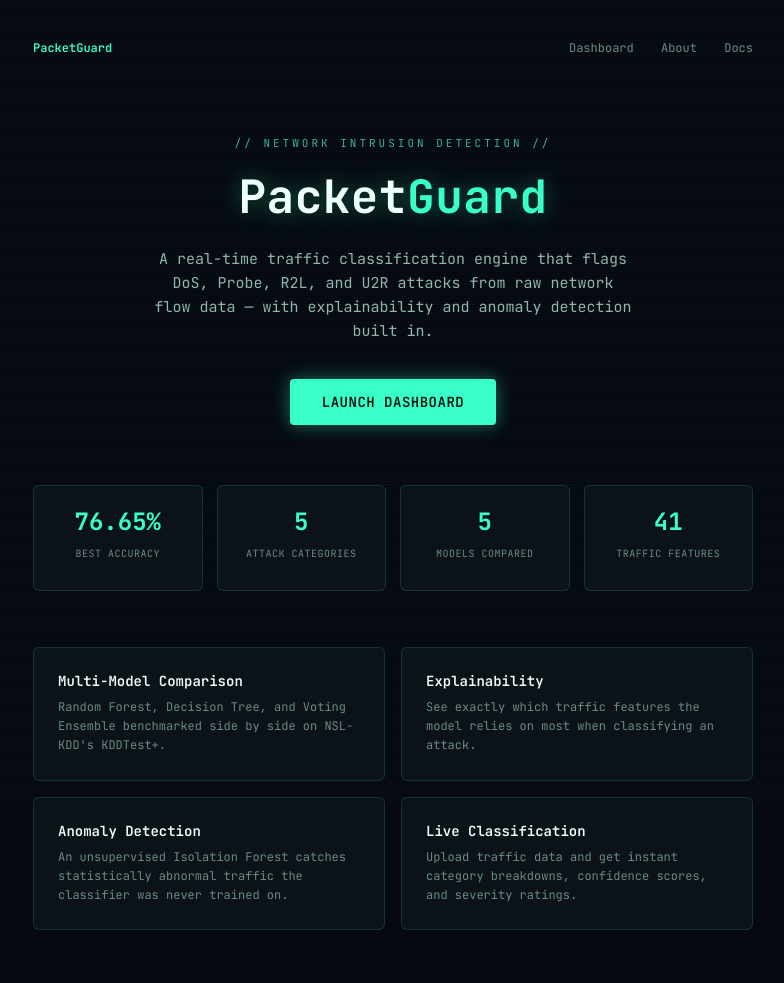
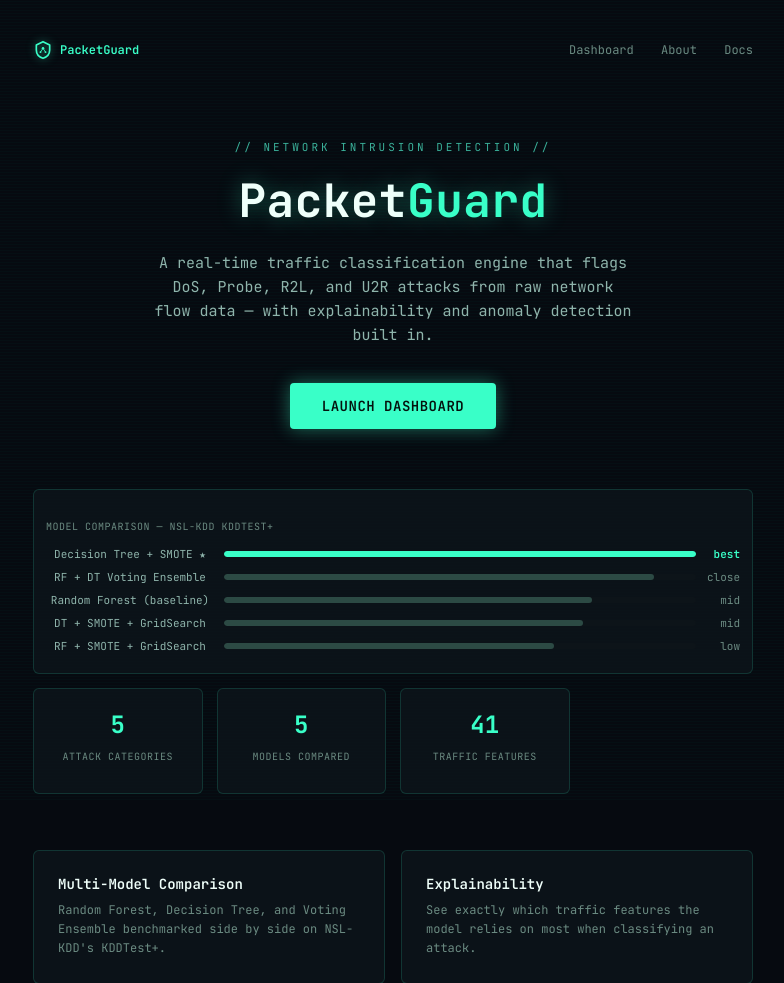
Before and after one commit to Ananya5105/PacketGuard, a Flask app: page / in a window 1280 px wide. Shown: the top 983 px of the page, without its empty margins (247-1031 px from the left). Run offline with Flask 3, Linux system fonts and the light colour scheme; parts of the project's set-up code (start-up, migrations or seed data) failed here and were passed over.

Commit message:
Add landing, about, docs pages

```diff
--- a/templates/landing.html
+++ b/templates/landing.html
@@ -30,7 +30,23 @@
         nav { display: flex; justify-content: space-between; align-items: center; font-size: 12px; margin-bottom: 80px; }
         nav a { color: #6B8B82; text-decoration: none; margin-left: 20px; }
         nav a.active { color: #39FFC8; }
-        .brand { color: #39FFC8 !important; font-weight: 600; margin-left: 0 !important; }
+        .brand { color: #39FFC8 !important; font-weight: 600; margin-left: 0 !important; display: flex; align-items: center; gap: 7px; }
+        .brand svg { flex-shrink: 0; filter: drop-shadow(0 0 4px rgba(57,255,200,0.5)); }
+
+        .compare-stat {
+            grid-column: 1 / -1;
+            text-align: left;
+            padding: 22px 24px;
+        }
+        .compare-stat .stat-label { text-align: left; margin-bottom: 14px; }
+        .mm-row { display: flex; align-items: center; gap: 10px; font-size: 11px; margin-bottom: 9px; }
+        .mm-row:last-child { margin-bottom: 0; }
+        .mm-name { width: 168px; color: #8FB5AC; flex-shrink: 0; }
+        .mm-track { flex: 1; height: 6px; border-radius: 999px; background: #0D1419; overflow: hidden; }
+        .mm-fill { height: 100%; border-radius: 999px; background: #2C4A44; }
+        .mm-fill.best { background: #39FFC8; box-shadow: 0 0 8px rgba(57,255,200,0.6); }
+        .mm-pct { width: 34px; text-align: right; color: #6B8B82; flex-shrink: 0; }
+        .mm-pct.best { color: #39FFC8; font-weight: 600; }
 
         .hero { text-align: center; margin-bottom: 60px; }
         .eyebrow {
@@ -82,7 +98,16 @@
 <body>
 <div class="wrap">
     <nav>
-        <a href="/" class="brand">PacketGuard</a>
+        <a href="/" class="brand">
+            <svg width="20" height="20" viewBox="0 0 24 24" fill="none" stroke="#39FFC8" stroke-width="2" stroke-linecap="round" stroke-linejoin="round">
+                <path d="M12 2l8 4v6c0 5-3.5 8.5-8 10-4.5-1.5-8-5-8-10V6l8-4z"/>
+                <circle cx="12" cy="10" r="1.5" fill="#39FFC8" stroke="none"/>
+                <circle cx="9" cy="14.5" r="1.1" fill="#39FFC8" stroke="none"/>
+                <circle cx="15" cy="14.5" r="1.1" fill="#39FFC8" stroke="none"/>
+                <path d="M12 10L9 14.5M12 10L15 14.5" stroke-width="1"/>
+            </svg>
+            PacketGuard
+        </a>
         <div>
             <a href="/dashboard">Dashboard</a>
             <a href="/about">About</a>
@@ -99,7 +124,14 @@
     </div>
 
     <div class="stats">
-        <div class="stat"><p class="stat-num">76.65%</p><p class="stat-label">Best Accuracy</p></div>
+        <div class="stat compare-stat">
+            <p class="stat-label">Model Comparison — NSL-KDD KDDTest+</p>
+            <div class="mm-row"><span class="mm-name">Decision Tree + SMOTE ★</span><div class="mm-track"><div class="mm-fill best" style="width:100%;"></div></div><span class="mm-pct best">best</span></div>
+            <div class="mm-row"><span class="mm-name">RF + DT Voting Ensemble</span><div class="mm-track"><div class="mm-fill" style="width:91%;"></div></div><span class="mm-pct">close</span></div>
+            <div class="mm-row"><span class="mm-name">Random Forest (baseline)</span><div class="mm-track"><div class="mm-fill" style="width:78%;"></div></div><span class="mm-pct">mid</span></div>
+            <div class="mm-row"><span class="mm-name">DT + SMOTE + GridSearch</span><div class="mm-track"><div class="mm-fill" style="width:76%;"></div></div><span class="mm-pct">mid</span></div>
+            <div class="mm-row"><span class="mm-name">RF + SMOTE + GridSearch</span><div class="mm-track"><div class="mm-fill" style="width:70%;"></div></div><span class="mm-pct">low</span></div>
+        </div>
         <div class="stat"><p class="stat-num">5</p><p class="stat-label">Attack Categories</p></div>
         <div class="stat"><p class="stat-num">5</p><p class="stat-label">Models Compared</p></div>
         <div class="stat"><p class="stat-num">41</p><p class="stat-label">Traffic Features</p></div>
```
Also changed, not shown: templates/about.html (+12 -2 lines), templates/docs.html (+12 -2 lines), templates/index.html (+10 -1 lines).
